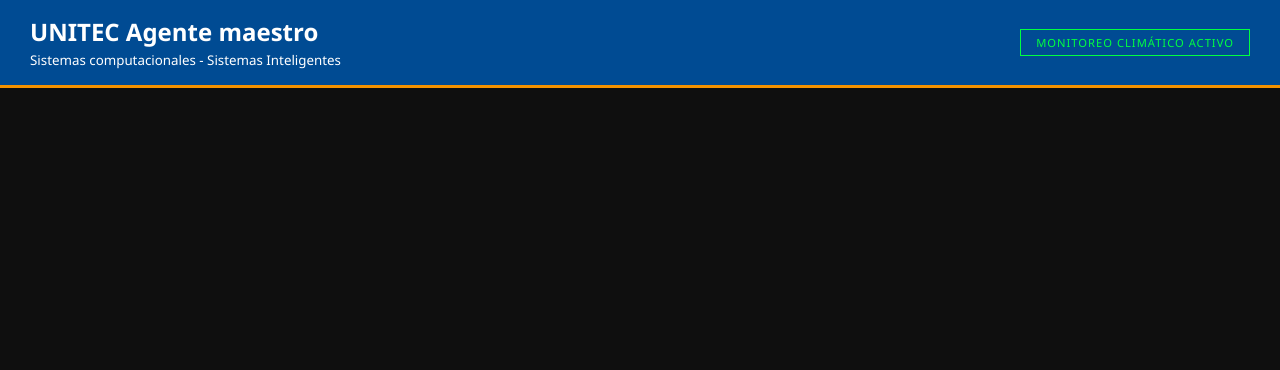
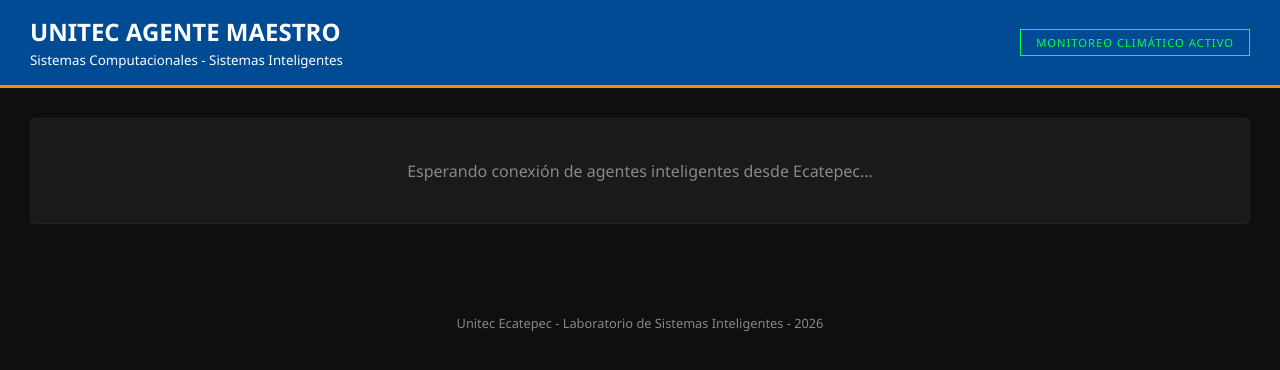
Before and after one commit to raymundosoto/SIstemas_inteligentes_Hogar_Inteligente, a Flask app: page / in a window 1280 px wide. Shown: the top 370 px of the page. Run offline with Flask 3, Linux system fonts and the light colour scheme.

Commit message:
reorganización de la app

```diff
--- a/app.py
+++ b/app.py
@@ -3,20 +3,37 @@
 
 app = Flask(__name__)
 
-# Almacenamos datos de agentes, actuadores y clima
+# Diccionario maestro para almacenar la información de cada agente
+# Estructura: {"Nombre_Agente": {"hora": "...", "temp": 0, "act1": 0, ...}}
 agentes = {}
 
 @app.route('/')
 def index():
+    """Ruta principal que renderiza el Dashboard con todos los agentes."""
     return render_template('index.html', agentes=agentes)
 
 @app.route('/update', methods=['POST'])
 def update_status():
+    """
+    Ruta que recibe los datos desde el ESP32-C3.
+    Une el ID del dispositivo con sus variables y estados en un solo objeto.
+    """
     datos = request.json
-    id_esp = datos.get('id_dispositivo', 'Desconocido')
 
+    # Validamos que lleguen datos básicos
+    if not datos:
+        return jsonify({"status": "error", "message": "No se recibieron datos"}), 400
+
+    # Extraemos el ID del dispositivo para identificar al agente
+    id_esp = datos.get('id_dispositivo', 'Agente_Anonimo')
+
+    # Obtenemos la hora actual del servidor para el registro de sincronización
+    hora_actual = datetime.now().strftime("%H:%M:%S")
+
+    # Guardamos o actualizamos TODA la información en un solo contenedor por ID
     agentes[id_esp] = {
-        "hora": datetime.now().strftime("%H:%M:%S"),
+        "nombre": id_esp,
+        "hora": hora_actual,
         "temp": datos.get('temp', 0),
         "hum": datos.get('hum', 0),
         "viento": datos.get('viento', 0),
@@ -24,7 +41,29 @@
         "act2": int(datos.get('act2', 0)), # Humidificador
         "act3": int(datos.get('act3', 0))  # Iluminación
     }
-    return jsonify({"status": "recibido"}), 200
+
+    print(f"Sincronización exitosa: {id_esp} a las {hora_actual}")
+    return jsonify({"status": "recibido", "agente": id_esp}), 200
+
+@app.route('/orden', methods=['POST'])
+def recibir_orden():
+    """Ruta para permitir el control manual remoto desde el Dashboard o CMD."""
+    datos = request.json
+    id_esp = datos.get('id_dispositivo')
+    actuador = datos.get('led') # Se mantiene 'led' por compatibilidad con comandos previos
+    estado = datos.get('estado')
+
+    # Mapeo de 'led' a 'act' para consistencia interna
+    mapeo = {"led1": "act1", "led2": "act2", "led3": "act3"}
+    clave_act = mapeo.get(actuador)
+
+    if id_esp in agentes and clave_act:
+        agentes[id_esp][clave_act] = int(estado)
+        return jsonify({"status": "ok", "mensaje": f"{actuador} actualizado"}), 200
+
+    return jsonify({"status": "error", "message": "Agente no encontrado"}), 404
 
 if __name__ == '__main__':
+    # Nota: En PythonAnywhere no se usa app.run(),
+    # se configura desde la pestaña Web.
     app.run(debug=True)
--- a/templates/index.html
+++ b/templates/index.html
@@ -2,7 +2,7 @@
 <html lang="es">
 <head>
     <meta charset="UTF-8">
-    <title>Smart Home Unitec | Ecatepec</title>
+    <title>Dashboard Smart Home | Unitec Ecatepec</title>
     <link rel="stylesheet" href="{{ url_for('static', filename='style.css') }}">
     <meta http-equiv="refresh" content="10">
 </head>
@@ -10,26 +10,33 @@
 
 <header>
     <div>
-        <h2 style="margin:0;">UNITEC Agente maestro</h2>
-        <small>Sistemas computacionales - Sistemas Inteligentes</small>
+        <h2 style="margin:0;">UNITEC AGENTE MAESTRO</h2>
+        <small>Sistemas Computacionales - Sistemas Inteligentes</small>
     </div>
     <div class="badge">MONITOREO CLIMÁTICO ACTIVO</div>
 </header>
 
 <div class="dashboard-grid">
-    {% for nombre, info in agentes.items() %}
+    {% for id_agente, info in agentes.items() %}
     <div class="card">
-        <h3>Variables Atmosféricas</h3>
-        <div style="font-size: 1.2rem; line-height: 2;">
-            <div>Temperatura: <span style="color:var(--naranja-unitec)">{{ info.temp }}°C</span></div>
-            <div>Humedad: <span style="color:var(--naranja-unitec)">{{ info.hum }}%</span></div>
-            <div>Viento: <span style="color:var(--naranja-unitec)">{{ info.viento }} km/h</span></div>
-        </div>
-        <p style="font-size: 0.7rem; color: var(--texto-gris);">Sincronizado: {{ info.hora }}</p>
+        <div style="border-bottom: 1px solid #333; margin-bottom: 15px; padding-bottom: 10px; display: flex; justify-content: space-between; align-items: center;">
+            <h3 style="margin:0; color:var(--naranja-unitec);">Agente: {{ id_agente }}</h3>
+            <span style="font-size: 0.8rem; color: var(--success);">Sincronizado: {{ info.hora }}</span>
         </div>
 
-    <div class="card">
-        <h3>Estado de Actuadores</h3>
+        <div style="display: grid; grid-template-columns: 1fr 1.5fr; gap: 20px; align-items: start;">
+
+            <div>
+                <h4 style="font-size: 0.8rem; text-transform: uppercase; color: var(--texto-gris); margin-bottom: 15px;">Variables Atmosféricas</h4>
+                <div style="line-height: 1.8;">
+                    <div>Temperatura: <span style="color:var(--naranja-unitec); font-weight: bold;">{{ info.temp }}°C</span></div>
+                    <div>Humedad: <span style="color:var(--naranja-unitec); font-weight: bold;">{{ info.hum }}%</span></div>
+                    <div>Viento: <span style="color:var(--naranja-unitec); font-weight: bold;">{{ info.viento }} km/h</span></div>
+                </div>
+            </div>
+
+            <div>
+                <h4 style="font-size: 0.8rem; text-transform: uppercase; color: var(--texto-gris); margin-bottom: 15px;">Estado de Actuadores</h4>
                 <div class="led-status">
                     <div class="led-indicator">
                         <div class="circle {{ 'on' if info.act1 == 1 else '' }}"></div>
@@ -44,11 +51,23 @@
                         <small>Iluminación</small>
                     </div>
                 </div>
-        <div style="margin-top:15px; border-top: 1px solid #333; padding-top:10px; font-size:0.7rem;">
-            <strong>Reglas:</strong> Temp > 28°C (Vent) | Hum < 30% (Humid) | Viento > 20km/h (Luz)
             </div>
+        </div>
+
+        <div style="margin-top: 20px; padding-top: 10px; border-top: 1px solid #222; font-size: 0.7rem; color: var(--texto-gris);">
+            <strong>Reglas de Sistema:</strong> Temp > 28°C (Vent) | Hum < 30% (Humid) | Viento > 20km/h (Luz)
+        </div>
+    </div>
+    {% else %}
+    <div class="card" style="grid-column: 1 / -1; text-align: center;">
+        <p style="color:var(--texto-gris);">Esperando conexión de agentes inteligentes desde Ecatepec...</p>
     </div>
     {% endfor %}
 </div>
+
+<footer style="text-align:center; margin-top:40px; color:var(--texto-gris); font-size:0.8rem; padding: 20px;">
+    Unitec Ecatepec - Laboratorio de Sistemas Inteligentes - 2026
+</footer>
+
 </body>
 </html>
```
Lines whose indentation alone changed are shown as unchanged.
